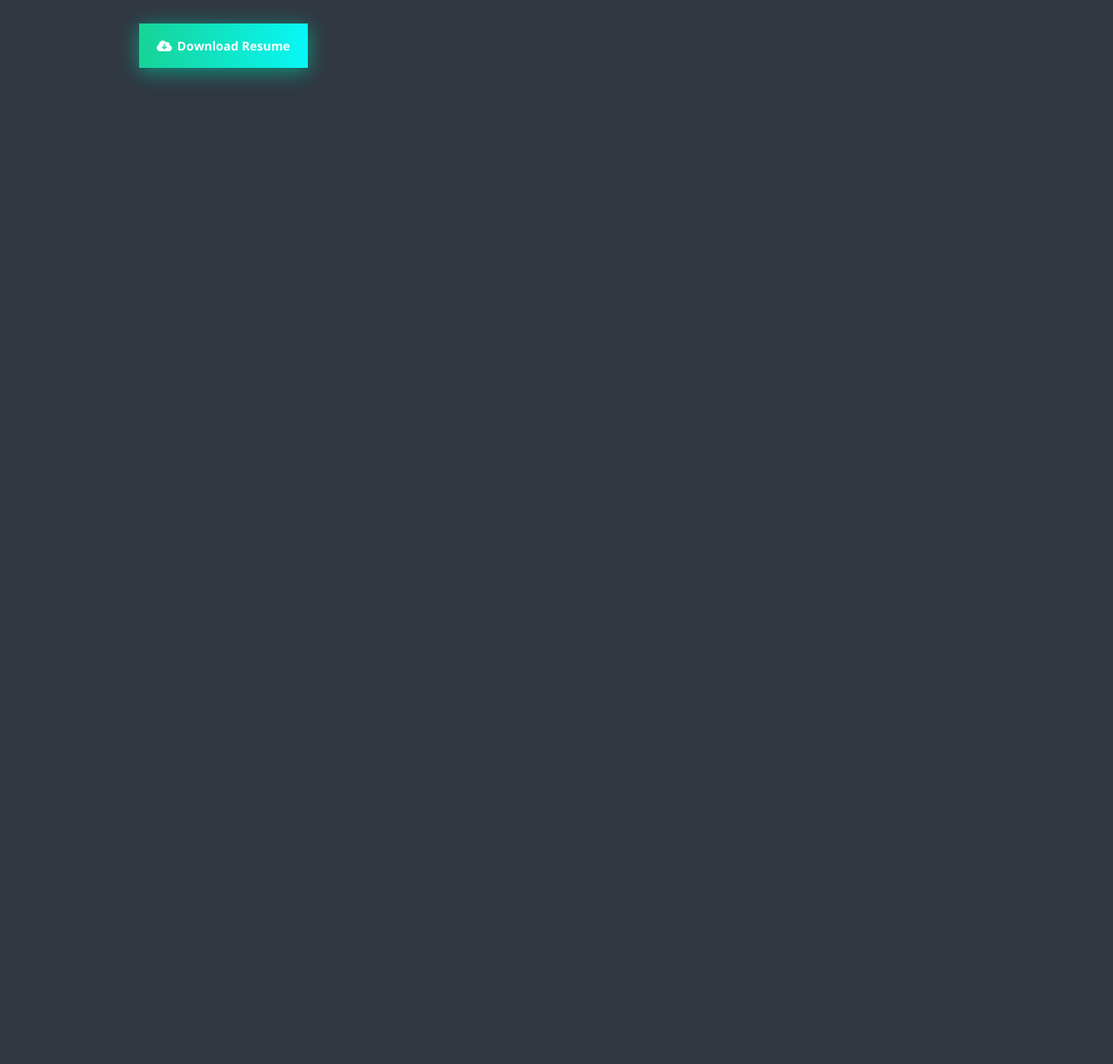
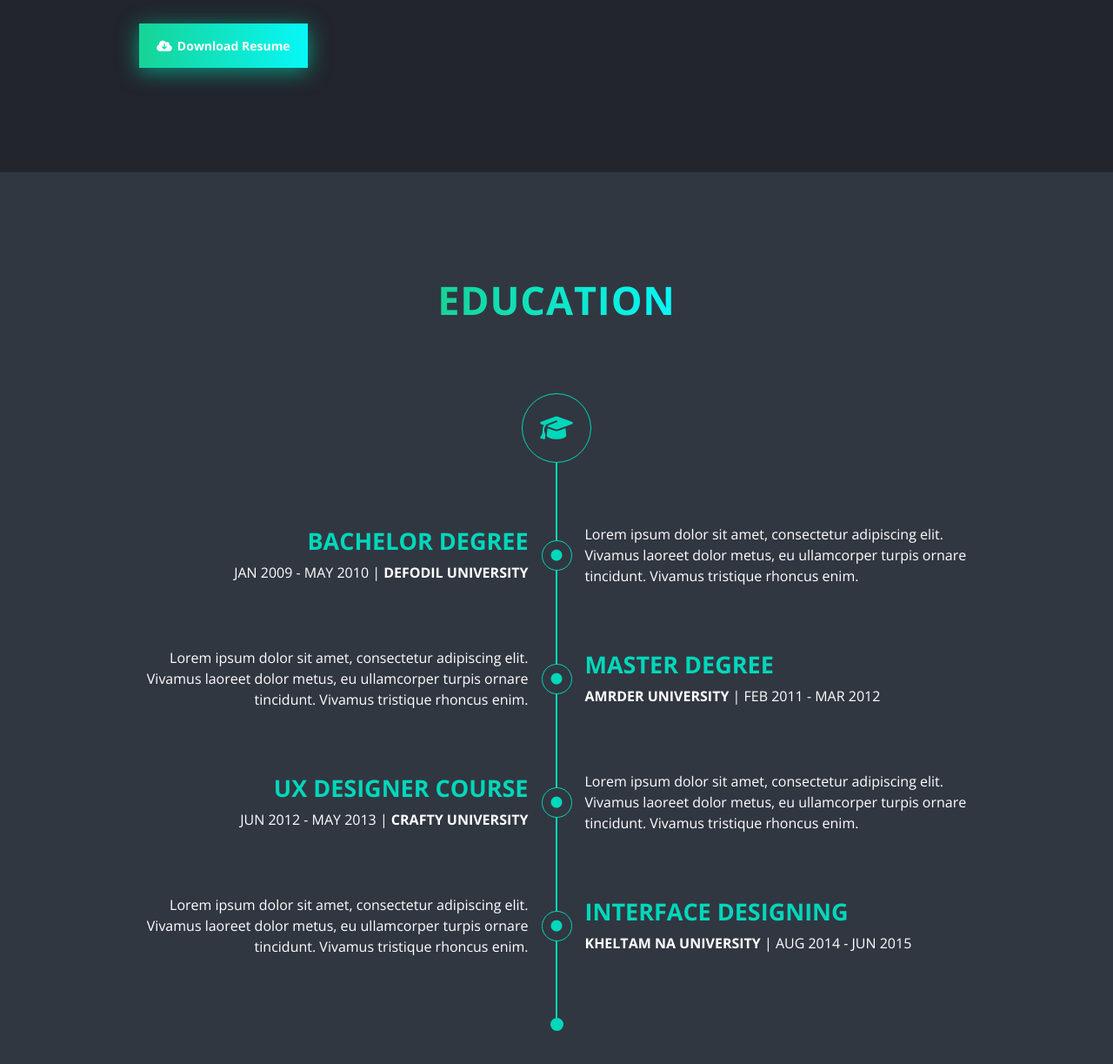
Before and after one commit to jacqueline-jopline/oliver.loc, a plain HTML site: page index.html in a window 1280 px wide. Shown: the part 1359-2582 px from the top of the page at 87% size. Before the commit the page ends 1557 px from the top, so only its background shows below. Drawn offline with nearby package versions, Linux system fonts and the light colour scheme.

Commit message:
added education

```diff
--- a/assets/css/main.css
+++ b/assets/css/main.css
@@ -2,12 +2,60 @@
     font-family: Open Sans;
 }
 
+:root {
+    --bg1:#22252C;
+    --bg2:#313741;
+    --green:#00D7BB;
+}
+
 body {
-    background-color: #313741;
+    background-color: var(--bg2);
 }
 
 nav, ul, ol {
     list-style: none;
+}
+
+header {
+    height: 100vh;
+    background: linear-gradient(90deg, rgba(23, 211, 150, 0.80) 0%, rgba(7, 247, 247, 0.80) 100%), url("/assets/img/header-bg.jpg") center no-repeat;
+    background-size: cover;
+    display: flex;
+    align-items: center;
+    color: white;
+}
+
+section {
+    padding-top: 120px;
+    padding-bottom: 120px;
+}
+
+h2:not(.header) {
+    width: fit-content;
+    font-size: 45px;
+    font-weight: 700;
+    letter-spacing: 0.9px;
+    background: linear-gradient(90deg, #17D396 0%, #07F7F7 100%);
+    background-clip: text;
+    -webkit-background-clip: text;
+    -webkit-text-fill-color: transparent;
+    margin: auto;
+    margin-bottom: 80px;
+}
+
+h3 {
+    color: var(--green);
+    font-size: 27px;
+    font-weight: 700;
+}
+
+.icon {
+    border-radius: 50%;
+    border: 1px solid var(--green);
+    display: flex;
+    align-items: center;
+    justify-content: center;
+    color: var(--green);
 }
 
 .menu-top {
@@ -30,15 +78,6 @@ nav, ul, ol {
     margin-right: 15px;
 }
 
-header {
-    height: 100vh;
-    background: linear-gradient(90deg, rgba(23, 211, 150, 0.80) 0%, rgba(7, 247, 247, 0.80) 100%), url("/assets/img/header-bg.jpg") center no-repeat;
-    background-size: cover;
-    display: flex;
-    align-items: center;
-    color: white;
-}
-
 .header-info {
     position: relative;
     z-index: 1;
@@ -57,11 +96,6 @@ header {
 .header-info div {
     font-size: 25px;
     font-weight: 400;
-}
-
-section {
-    padding-top: 120px;
-    padding-bottom: 120px;
 }
 
 .profile {
@@ -88,7 +122,7 @@ section {
     position: absolute;
     height: 100%;
     width: 100%;
-    border: 7px solid #00D7BB;
+    border: 7px solid var(--green);
     z-index: 0;
     top: -60px;
     left: 60px;
@@ -110,3 +144,71 @@ section {
 .button-download-cv:hover {
     color: white;
 }
+
+.about {
+    background-color:var(--bg1);
+}
+
+.about h2 {
+    margin: unset;
+}
+
+.timeline {
+    display: flex;
+    flex-direction: column;
+    align-items: center;
+}
+
+.timeline .text {
+    color: white;
+}
+
+.timeline-head {
+    width: 80px;
+    height: 80px;
+    font-size: 30px;
+}
+
+.timeline-content {
+    padding: 70px 0px;
+    position: relative;
+}
+
+.timeline-content::before{
+    content: "";
+    background-color: var(--green);
+    height: 100%;
+    width: 2px;
+    position: absolute;
+    margin-top: -70px;
+    left: calc(50% - 1px);
+}
+
+.timeline-block {
+    align-items: center;
+    justify-content: center;
+    margin-bottom: 70px;
+}
+
+.timeline-block .icon {
+    width: 35px;
+    height: 35px;
+    font-size: 13px;
+    background-color: var(--bg2);
+    z-index: 2;
+}
+
+.timeline-block:last-child {
+    margin-bottom: 0px;
+}
+
+.left {
+    text-align: right;
+}
+
+.timeline-footer {
+    width: 15px;
+    height: 15px;
+    background-color: var(--green);
+    border-radius: 50%;
+}
--- a/index.html
+++ b/index.html
@@ -26,7 +26,7 @@
         <div class="container">
             <div class="header-info">
                 <h1>Hello!</h1>
-                <h2>I'm <b>Oliver Queen</b></h2>
+                <h2 class="header">I'm <b>Oliver Queen</b></h2>
                 <div>Web & Interface Designer</div>
             </div>
         </div>
@@ -43,6 +43,59 @@
                         <a href="assets/files/cv.pdf" class="button-download-cv "><i class="fa-solid fa-cloud-arrow-down"></i><span>Download Resume</span></a>
                     </div>
                 </div>
+                <div class="col-lg-6 offset-lg-1">
+                    <h2>ABOUT ME</h2>
+                </div>
+            </div>
+        </div>
+    </section>
+
+    <section class="education">
+        <div class="container">
+            <h2>EDUCATION</h2>
+            <div class="timeline">
+                <div class="timeline-head icon"><i class="fa-solid fa-graduation-cap"></i></div>
+                <div class="timeline-content">
+
+                    <div class="timeline-block row">
+                        <div class="left col-lg-5">
+                            <h3>BACHELOR DEGREE</h3>
+                            <div class="text">JAN 2009 - MAY 2010 | <b>DEFODIL UNIVERSITY</b></div>
+                        </div>
+                        <div class="icon"><i class="fa-solid fa-circle"></i></div>
+                        <div class="right col-lg-5 text">Lorem ipsum dolor sit amet, consectetur adipiscing elit. Vivamus laoreet dolor metus, eu ullamcorper turpis ornare tincidunt. Vivamus tristique rhoncus enim.</div>
+                    </div>
+
+                    <div class="timeline-block row">
+                        <div class="left col-lg-5 text">Lorem ipsum dolor sit amet, consectetur adipiscing elit. Vivamus laoreet dolor metus, eu ullamcorper turpis ornare tincidunt. Vivamus tristique rhoncus enim.</div>
+                        <div class="icon"><i class="fa-solid fa-circle"></i></div>
+                        <div class="right col-lg-5">
+                            <h3>MASTER DEGREE</h3>
+                            <div class="text"><b>AMRDER UNIVERSITY</b> | FEB 2011 - MAR 2012</div>
+                        </div>
+                    </div>
+
+                    <div class="timeline-block row">
+                        <div class="left col-lg-5">
+                            <h3>UX DESIGNER COURSE</h3>
+                            <div class="text">JUN 2012 - MAY 2013 | <b>CRAFTY UNIVERSITY</b></div>
+                        </div>
+                        <div class="icon"><i class="fa-solid fa-circle"></i></div>
+                        <div class="right col-lg-5 text">Lorem ipsum dolor sit amet, consectetur adipiscing elit. Vivamus laoreet dolor metus, eu ullamcorper turpis ornare tincidunt. Vivamus tristique rhoncus enim.</div>
+                    </div>
+
+                    <div class="timeline-block row">
+                        <div class="left col-lg-5 text">Lorem ipsum dolor sit amet, consectetur adipiscing elit. Vivamus laoreet dolor metus, eu ullamcorper turpis ornare tincidunt. Vivamus tristique rhoncus enim.</div>
+                        <div class="icon"><i class="fa-solid fa-circle"></i></div>
+                        <div class="right col-lg-5">
+                            <h3>INTERFACE DESIGNING</h3>
+                            <div class="text"><b>KHELTAM NA UNIVERSITY</b> | AUG 2014 - JUN 2015</div>
+                        </div>
+                    </div>
+
+                </div>
+
+                <div class="timeline-footer "></div>
             </div>
         </div>
     </section>
```
